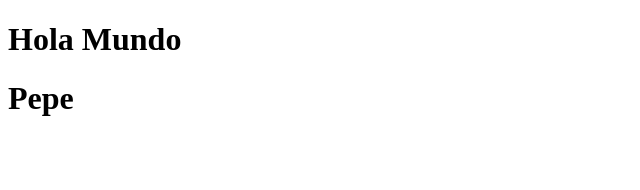
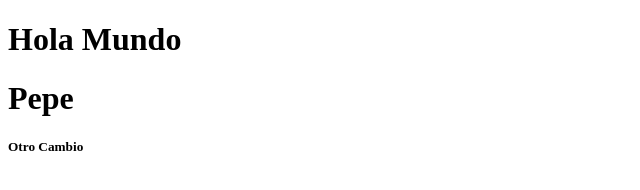
Before and after one commit to Barryveg24/RegistroCitas, a plain HTML site: page index.html in a window 1280 px wide. Shown: the full height of the page, 0-640 px from the left. Drawn offline with Linux system fonts and the light colour scheme.

Commit message:
añadir otro cambio

```diff
--- a/index.html
+++ b/index.html
@@ -9,6 +9,7 @@
 
 <h1>Hola Mundo</h1>
     <h1>Pepe</h1>
+    <h5>Otro Cambio</h5>
 
 
 </body>
```
